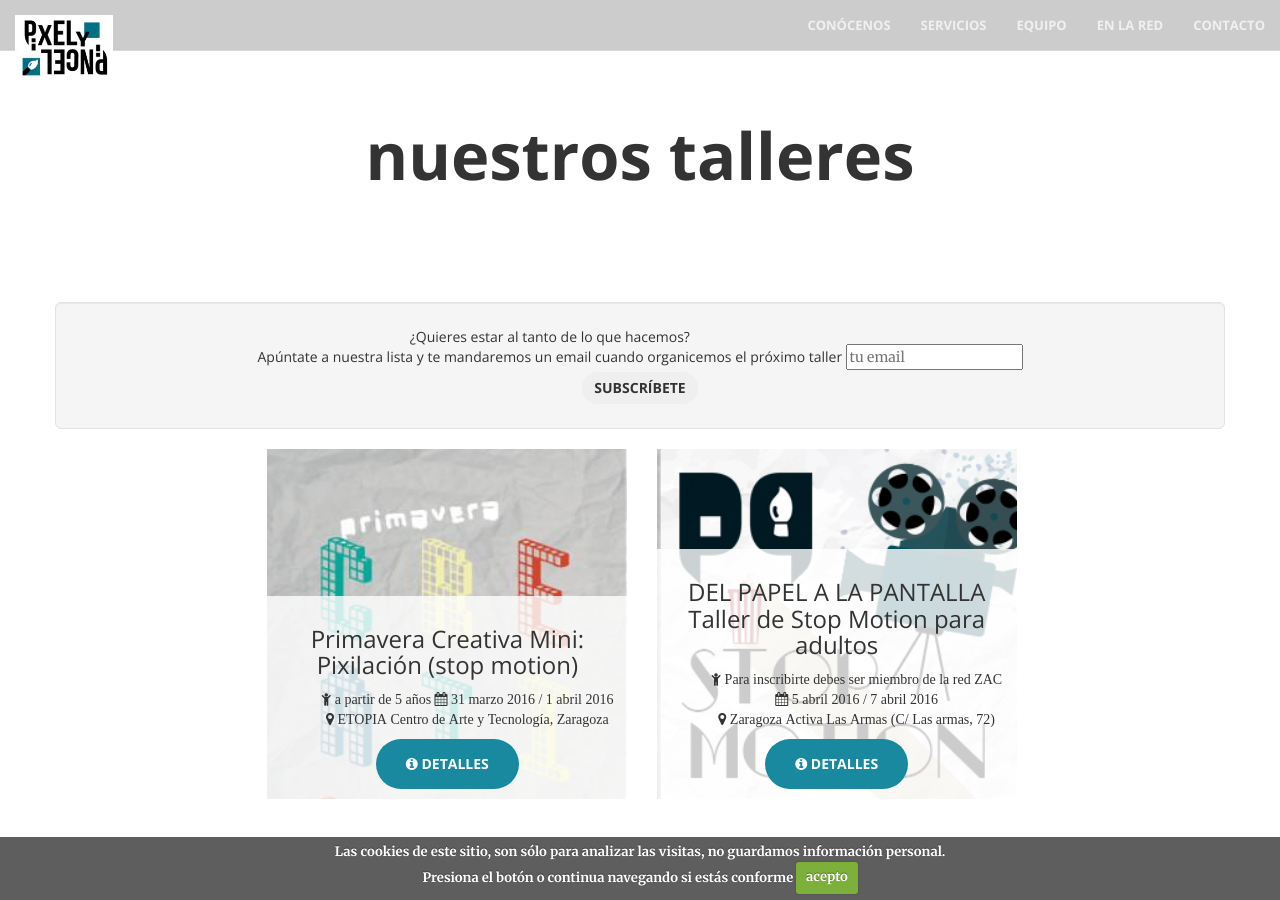
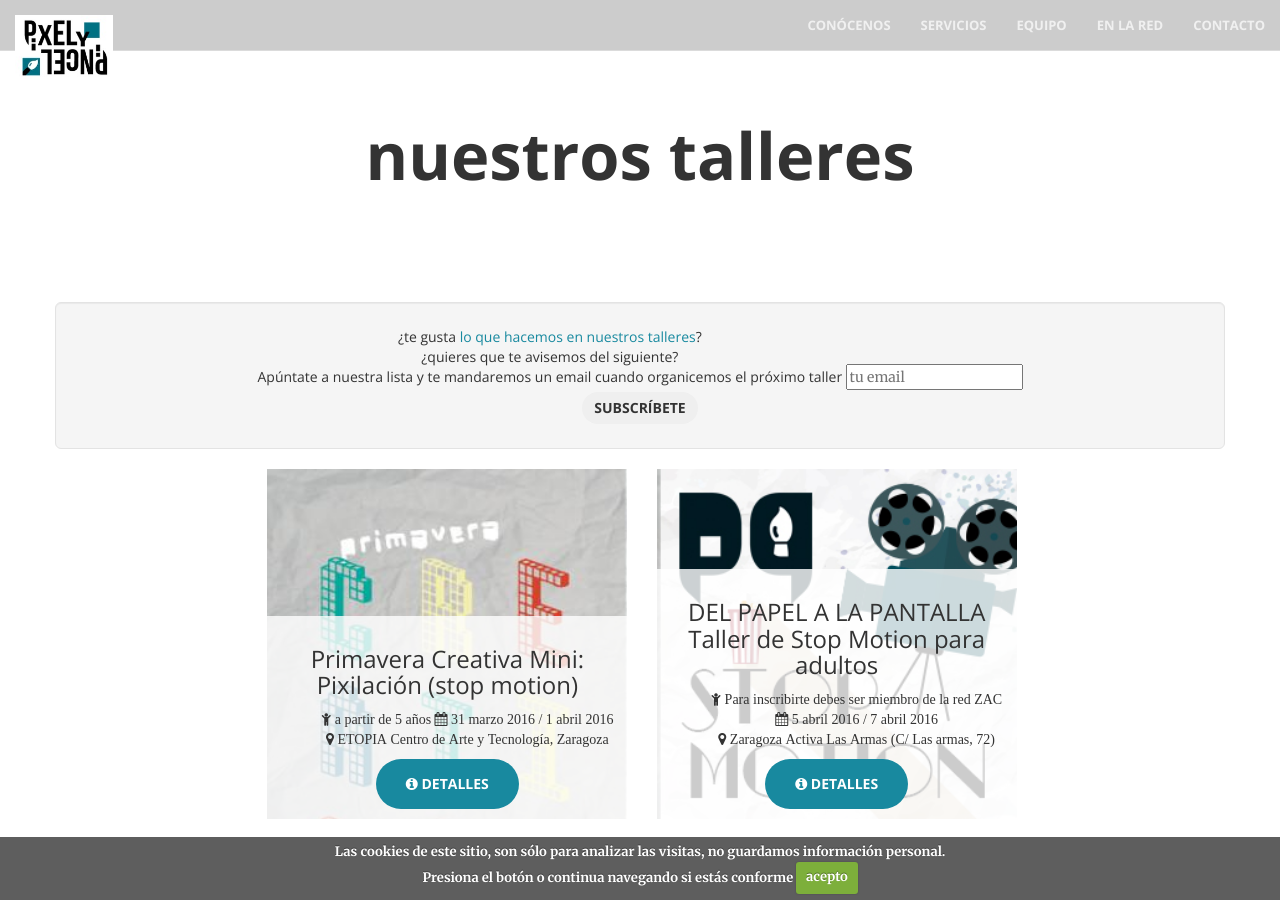
Before and after one commit to patrijoven/pixelypincel.github.io, a Jekyll site: the page built from talleres.html, in a window 1280 px wide and 900 px high. Built offline with Jekyll 4.4.1, drawn with Linux system fonts in a browser that asks for light colours; comment, search, counter and statistics services are not loaded.

Commit message:
Link a la pagina de irene desde talleres

```diff
--- a/_includes/mailchimp-subscribe.html
+++ b/_includes/mailchimp-subscribe.html
@@ -15,9 +15,9 @@
       method="post" id="mc-embedded-subscribe-form" name="mc-embedded-subscribe-form" class="validate"
       target="_blank" novalidate>
       <div id="mc_embed_signup_scroll">
-        <label for="mce-EMAIL">¿Quieres estar al tanto de lo que hacemos?<br/>Apúntate a nuestra lista y te
-          mandaremos
-          un email cuando organicemos el próximo taller
+        <label for="mce-EMAIL">¿te gusta <a href="http://irenejoven.com/">lo que hacemos en nuestros talleres</a>?<br/>
+          ¿quieres que te avisemos del siguiente?<br/>
+          Apúntate a nuestra lista y te mandaremos un email cuando organicemos el próximo taller
         </label>
         <input type="email" value="" name="EMAIL" class="email" id="mce-EMAIL" placeholder="tu email" required>
         <!-- real people should not fill this in and expect good things - do not remove this or risk form bot signups-->
```
